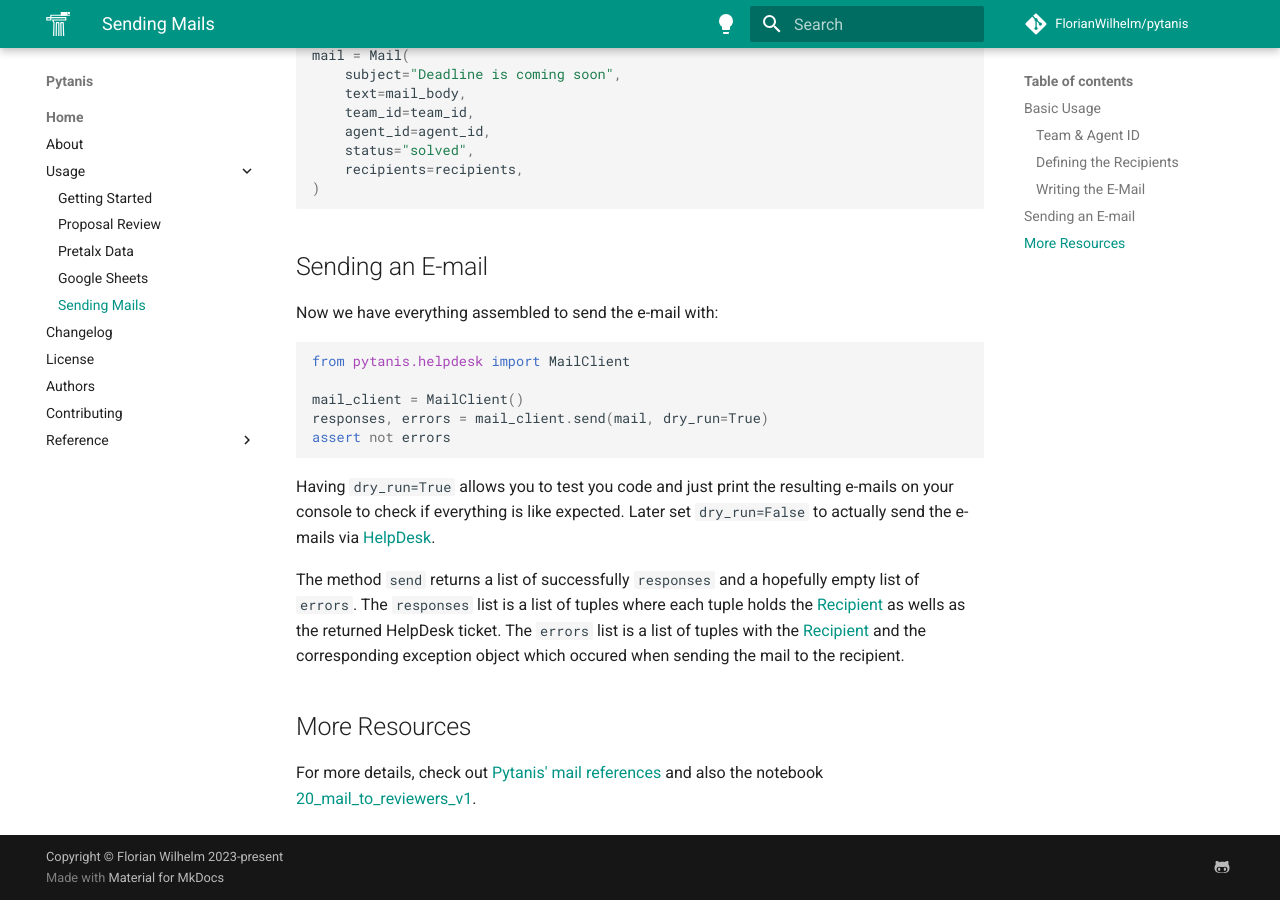
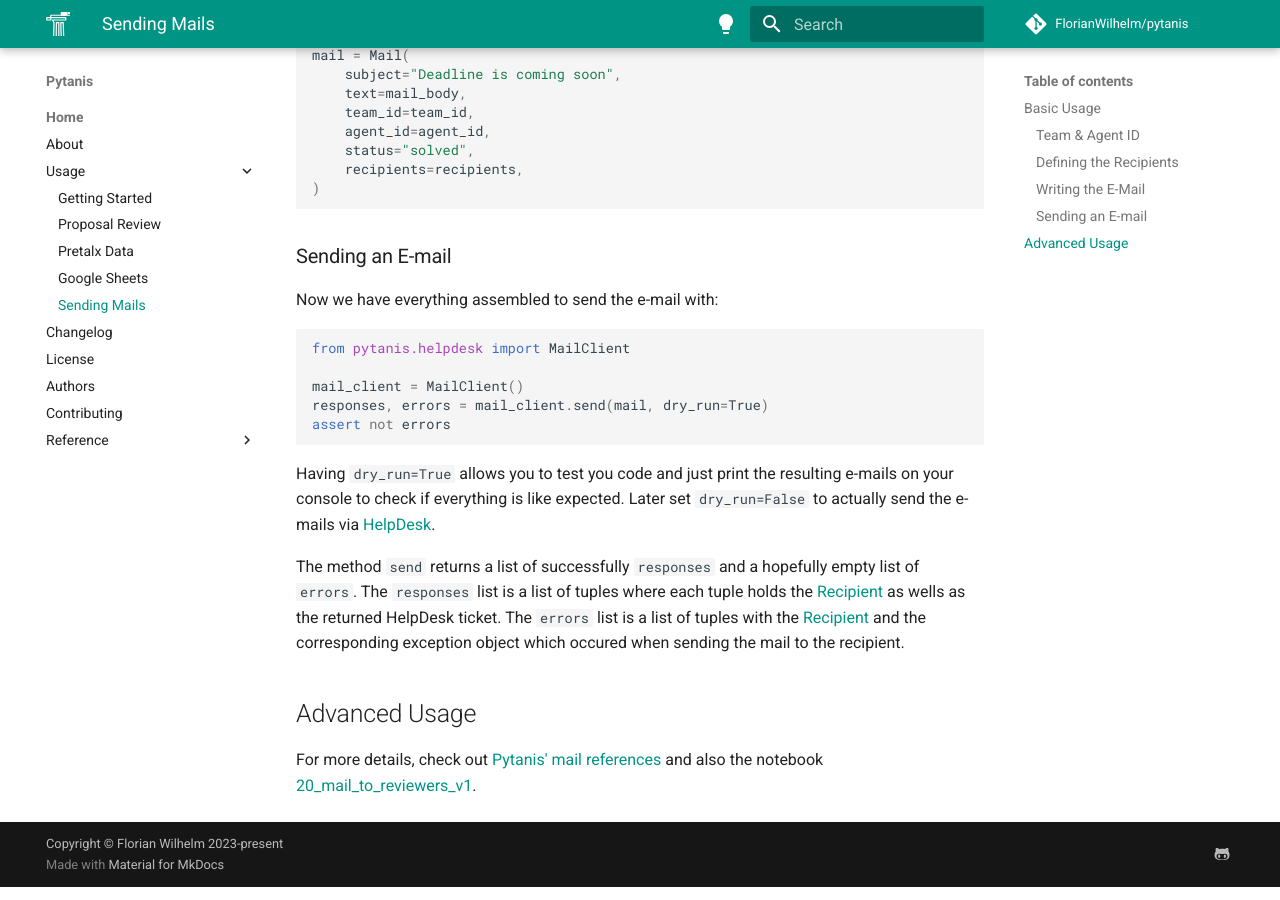
Before and after one commit to FlorianWilhelm/pytanis, an MkDocs documentation site: the page built from docs/usage/mail.md, in a window 1280 px wide and 900 px high, scrolled down 2018 px. Built offline with MkDocs 1.6.1 and Material for MkDocs 9.7.7, drawn with Linux system fonts in a browser that asks for light colours; comment, search, counter and statistics services are not loaded; the version menu is left out.

Commit message:
Smaller fixes in docs

````diff
--- a/docs/usage/mail.md
+++ b/docs/usage/mail.md
@@ -89,7 +89,7 @@
 )
 ```
 
-## Sending an E-mail
+### Sending an E-mail
 
 Now we have everything assembled to send the e-mail with:
 ```python
@@ -106,7 +106,7 @@
 is a list of tuples where each tuple holds the [Recipient] as wells as the returned HelpDesk ticket. The `errors` list is
 a list of tuples with the [Recipient] and the corresponding exception object which occured when sending the mail to the recipient.
 
-## More Resources
+## Advanced Usage
 
 For more details, check out [Pytanis' mail references](../../reference/pytanis/helpdesk/mail/#pytanis.helpdesk.mail)
 and also the notebook [20_mail_to_reviewers_v1].
````
Also changed, not shown: docs/index.md (+1 -1 lines), docs/usage/review.md (+1 -1 lines).
